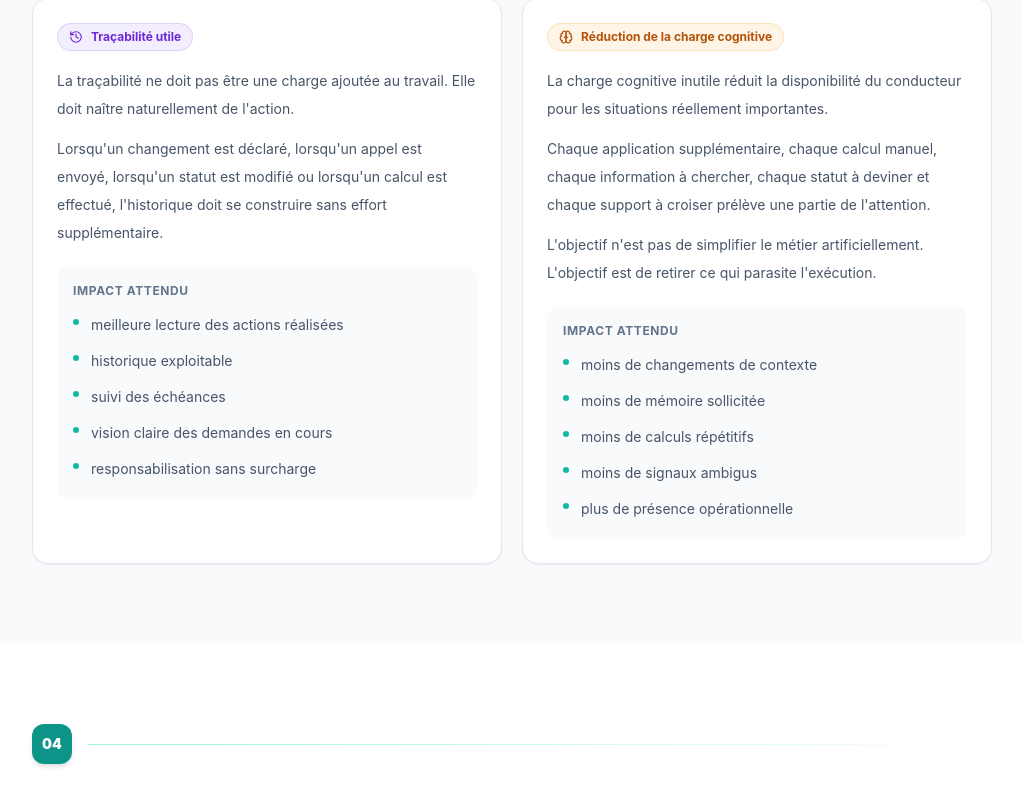
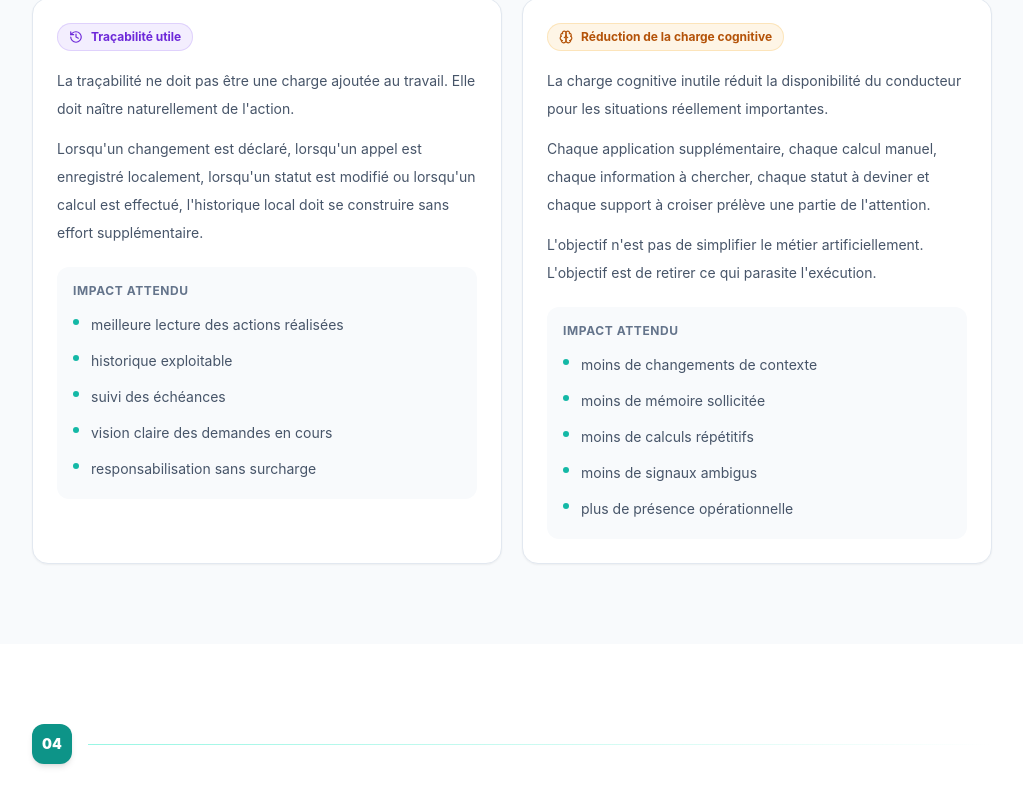
Before and after one commit to AmineAKIK/protocap, a React (Vite) app: page /rapport in a window 1280 px wide. Shown: the part 3960-4754 px from the top of the page, without its empty margins (128-1151 px from the left). Built offline with nearby package versions, Linux system fonts and the light colour scheme.

Commit message:
fix(copy): align report identity and local-history claims

```diff
--- a/src/pages/OperationalReportPage.tsx
+++ b/src/pages/OperationalReportPage.tsx
@@ -99,7 +99,7 @@ const impactBlocks = [
     color: 'violet',
     paragraphs: [
       `La traçabilité ne doit pas être une charge ajoutée au travail. Elle doit naître naturellement de l'action.`,
-      `Lorsqu'un changement est déclaré, lorsqu'un appel est envoyé, lorsqu'un statut est modifié ou lorsqu'un calcul est effectué, l'historique doit se construire sans effort supplémentaire.`
+      `Lorsqu'un changement est déclaré, lorsqu'un appel est enregistré localement, lorsqu'un statut est modifié ou lorsqu'un calcul est effectué, l'historique local doit se construire sans effort supplémentaire.`
     ],
     items: [
       `meilleure lecture des actions réalisées`,
@@ -851,7 +851,7 @@ export function OperationalReportPage() {
                   plus fluide. Lorsqu'elle est dispersée, ambiguë ou portée par la mémoire, elle crée
                   de la charge inutile.
                 </p>
-                <p>LineOps Toolkit présente quatre prototypes autour d'une même ambition :</p>
+                <p>ProtoCap présente ces prototypes autour d'une même ambition :</p>
               </div>
               <div className="mt-6 min-w-0 rounded-2xl border border-teal-500/30 bg-teal-500/10 p-5 sm:p-6">
                 <p className="break-normal text-lg font-black leading-8 text-white sm:text-xl">
```
